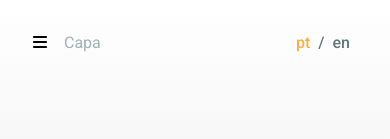
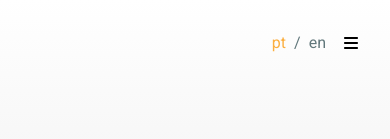
Before and after one commit to azurabeck/rebeccagomes, a Next.js app: page / in a window 390 px wide. Shown: the top 139 px of the page. Built offline with nearby package versions, Linux system fonts and the light colour scheme.

Commit message:
feat: menu mobile

```diff
--- a/src/patterns/Header/Navbar/Type_1/index.js
+++ b/src/patterns/Header/Navbar/Type_1/index.js
@@ -2,8 +2,9 @@ import Link from 'next/link'
 import React , { useState } from 'react'
 import { NavbarWrapper , MenuWrapper } from './style'
 import { LangWrapper } from '../style'
-import Pages from '../../../../infra/Data/pages.json'
-import { barsIc } from '../../../../assets/fontawesome'
+import MenuMobile from '../../../MenuMob'
+import Pages from '@/infra/Data/pages.json'
+import { barsIc } from '@/assets/fontawesome'
 import { useRouter } from "next/router";
 
 export default function Type_1(props) {
@@ -45,6 +46,7 @@ export default function Type_1(props) {
                   locale="en-US">en</Link>
               </li>
             </ul>
+            <MenuMobile />
         </LangWrapper>
 
     </NavbarWrapper>
--- a/src/patterns/Header/Navbar/Type_1/style.js
+++ b/src/patterns/Header/Navbar/Type_1/style.js
@@ -2,13 +2,13 @@ import styled from 'styled-components';
 
 const size_hg = (props) => { return props.theme.space.hg }
 const size_sm = (props) => { return props.theme.space.sm }
-const size_xs = (props) => { return props.theme.space.xs }
 const size_md = (props) => { return props.theme.space.md }
 
 const cl_primary = (props) => { return props.theme.colors.primary }
 const cl_gray = (props) => { return props.theme.colors.light_gray }
 const cl_red = (props) => { return props.theme.colors.red }
 
+const ft_title_02 = (props) => { return props.theme.fonts.size[2] }
 const font_size_md = (props) => { return props.theme.space.md }
 
 
@@ -16,20 +16,24 @@ export const NavbarWrapper = styled.div`
     align-items: center;
     display: flex;
     height: 10vh;
-    justify-content: space-between;
+    justify-content: flex-end;
     padding: 0 ${size_hg};
 
     nav {
-      align-items: flex-start;
+      align-items: center;
       display: flex;
       justify-content: flex-end;
+    }
+
+    @media only screen and (min-width: 450px) {
+      justify-content: space-between;
     }
 `;
 
 export const MenuWrapper = styled.section`
 
       align-items: center;
-      display: flex;
+      display: none;
 
       div {
         align-items: center;
@@ -66,10 +70,18 @@ export const MenuWrapper = styled.section`
               color: ${cl_primary};
               text-decoration: none;
 
+              svg {
+                width: ${ft_title_02};
+              }
+
               &:hover {
                 color: ${cl_red};
               }
             }
           }
         }
+
+    @media only screen and (min-width: 450px) {
+        display: flex;
+    }
 `
--- a/src/patterns/Header/Navbar/Type_2/index.js
+++ b/src/patterns/Header/Navbar/Type_2/index.js
@@ -1,6 +1,7 @@
 import Image from 'next/image'
 import ImageImp from '../../../../assets/images/cover_2.png'
 import Link from 'next/link'
+import MenuMobile from '../../../MenuMob'
 import React , { useState } from 'react'
 import Pages from '../../../../infra/Data/pages.json'
 import { LangWrapper } from '../style'
@@ -45,17 +46,7 @@ export default function Type_2() {
                 </li>
               </ul>
           </LangWrapper>
-          <MenuMobileWrapper>
-              <div onClick={() => setMenuState(!menu)}> { barsIc } </div>
-              { menu &&
-                  <ul>
-                      <li onClick={() => setMenuState(!menu)}> { barsIc } </li>
-                      { PageMenu && PageMenu.map((page, i) => (
-                          <li key={i} className={page.link + '/' === asPath ? 'active' : null}><Link href={page.link}><a>{page.title} {arrowIc}</a></Link></li>
-                      ))    }
-                  </ul>
-              }
-          </MenuMobileWrapper>
+          <MenuMobile />
         </TopWrapper>
 
         <Wallpaper>
--- a/src/patterns/Header/Navbar/Type_2/style.js
+++ b/src/patterns/Header/Navbar/Type_2/style.js
@@ -173,11 +173,8 @@ export const TopWrapper = styled.div`
     align-items: center;
     display: flex;
     justify-content: flex-end;
-    position: absolute;
-    right: ${size_xl};
-    top: ${size_xl};
-    width: 100%;
-
+    margin-top: ${size_xl};
+    width: calc(100% - 20px);
 `
 
 export const Wallpaper = styled.section`
--- a/src/patterns/Header/Navbar/style.js
+++ b/src/patterns/Header/Navbar/style.js
@@ -17,11 +17,9 @@ ul {
 
   li {
     color: ${cl_primary};
-    font-weight: 500;
 
     a {
       color: ${cl_primary};
-      font-weight: 500;
       padding: 0 ${size_xs};
       text-decoration: none;
         &:hover {
--- /dev/null
+++ b/src/patterns/MenuMob/_style.js
@@ -0,0 +1,91 @@
+import styled from 'styled-components';
+
+const size_sm = (props) => { return props.theme.space.sm }
+
+const cl_primary = (props) => { return props.theme.colors.primary }
+const cl_red = (props) => { return props.theme.colors.red }
+const cl_pink = (props) => { return props.theme.colors.pink }
+
+const ft_title_0 = (props) => { return props.theme.fonts.size[0] }
+const ft_title_02 = (props) => { return props.theme.fonts.size[2] }
+
+
+export const MenuMobileWrapper = styled.section`
+
+      align-items: center;
+      display: flex;
+
+      div {
+        align-items: center;
+        display: flex;
+        justify-content: flex-start;
+
+        svg {
+          margin-left: 10px;
+          margin-top: 1px;
+          width: ${ft_title_02};
+        }
+
+        &:hover {
+          color: ${cl_red};
+          cursor: pointer;
+        }
+      }
+
+      ul {
+          align-items: center;
+          background: linear-gradient(90deg, #ffffffeb, #fff);
+          display: flex;
+          flex-direction: column;
+          height: calc(100vh - 25px);
+          list-style: none;
+          margin-left: ${size_sm};
+          padding: 0;
+          position: absolute;
+          right: 0;
+          top: 0px;
+          width: 100%;
+          z-index: 999;
+
+          li {
+            margin-right: ${size_sm};
+            padding: 15px;
+            text-align: right;
+            width: calc(100% - 30px);
+
+            svg {
+              width: ${ft_title_0};
+            }
+
+            a {
+              align-items: center;
+              color: ${cl_primary};
+              display: flex;
+              justify-content: space-between;
+              text-decoration: none;
+
+              &:hover {
+                color: ${cl_red};
+              }
+            }
+
+            &.active {
+                a {
+                    color: ${cl_pink};
+                }
+            }
+
+            &:first-child {
+                padding-top: 30px;
+
+                svg {
+                    width: ${ft_title_02};
+                }
+            }
+          }
+        }
+
+    @media only screen and (min-width: 450px) {
+        display: none;
+    }
+`
--- /dev/null
+++ b/src/patterns/MenuMob/index.js
@@ -0,0 +1,27 @@
+import Link from 'next/link';
+import Pages from '@/infra/Data/pages.json'
+import React , { useState } from 'react'
+import { MenuMobileWrapper } from './_style';
+import { arrowIc , barsIc } from '@/assets/fontawesome'
+import { useRouter } from "next/router";
+
+
+export default function MenuMobile() {
+  const [menu , setMenuState] = useState(false)
+  const { locale, asPath } = useRouter();
+  const PageMenu = Pages[locale];
+
+  return (
+    <MenuMobileWrapper>
+        <div onClick={() => setMenuState(!menu)}> { barsIc } </div>
+        { menu &&
+            <ul>
+                <li onClick={() => setMenuState(!menu)}> { barsIc } </li>
+                { PageMenu && PageMenu.map((page, i) => (
+                    <li key={i} className={page.link + '/' === asPath ? 'active' : null}><Link href={page.link}><a>{page.title} {arrowIc}</a></Link></li>
+                ))    }
+            </ul>
+        }
+    </MenuMobileWrapper>
+  )
+}
```
